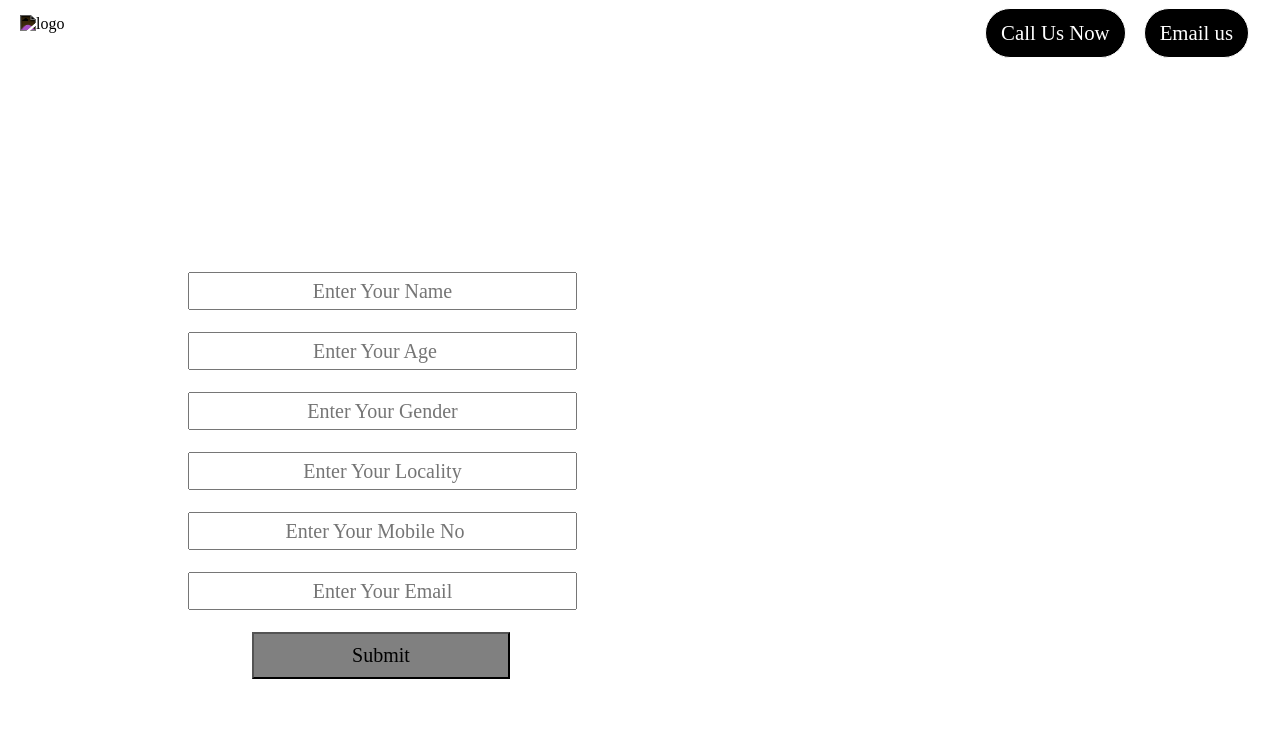
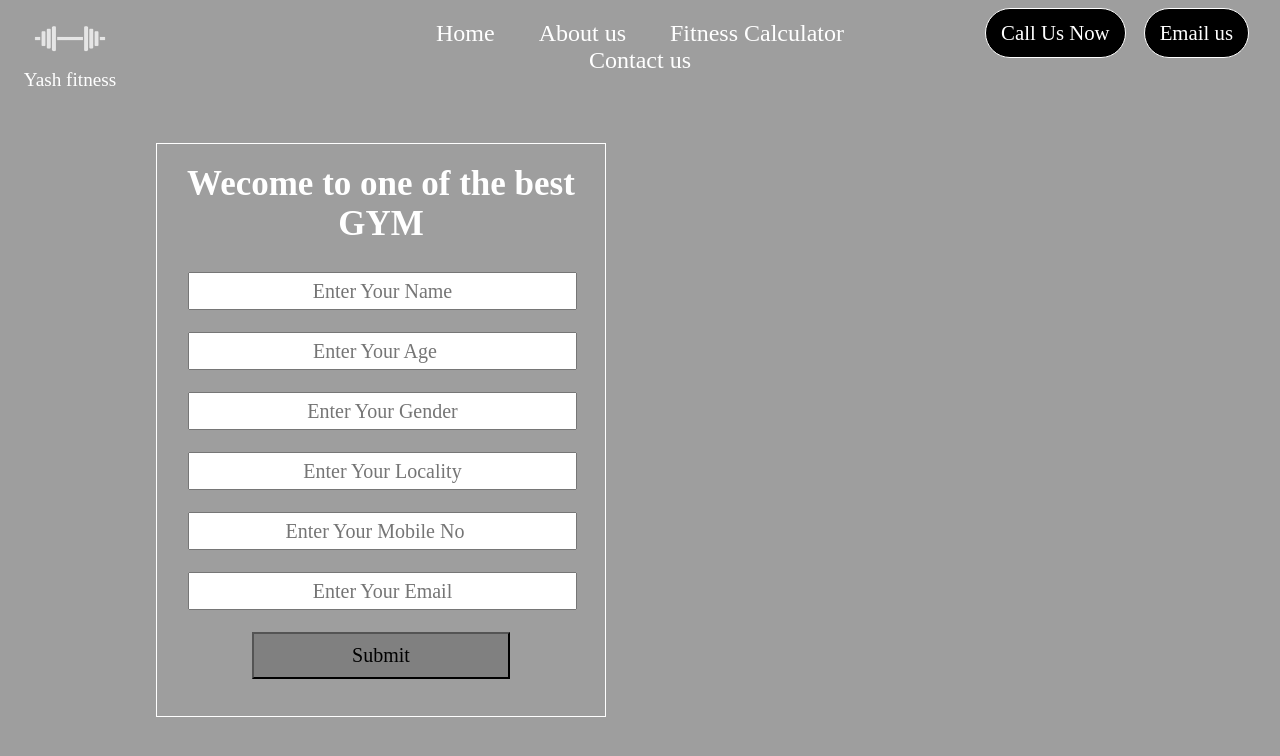
Before and after one commit to YashPawar10/HtmlCss-Project, a plain HTML site: page gym website/index.html in a window 1280 px wide. Drawn offline with Linux system fonts and the light colour scheme; the site is published under a folder, as on GitHub Pages, so addresses that start at the root find nothing; a web font is replaced by a local one.

Commit message:
little changes

```diff
--- a/gym website/index.html
+++ b/gym website/index.html
@@ -16,7 +16,7 @@
   <body>
     <header class="header">
       <div class="left">
-        <img src="/picture/logo.png" alt="logo" />
+        <img src="picture/logo.png" alt="logo" />
         <div id="logo">Yash fitness</div>
       </div>
       <div class="mid">
@@ -49,7 +49,9 @@
         </div>
         <div class="info">
           <input
-            type="number" name="" id=""
+            type="number"
+            name=""
+            id=""
             placeholder="Enter Your Mobile No"
           />
         </div>
--- a/gym website/style.css
+++ b/gym website/style.css
@@ -6,7 +6,7 @@
 
 body {
   padding-top: 10px;
-  background-image: url("/picture/background.jpg");
+  background-image: url("picture/background.jpg");
   color: white;
   text-decoration: none;
   background-size: cover;
```
Also changed, not shown: restaurant Search page/index.html (+2 -2 lines).
